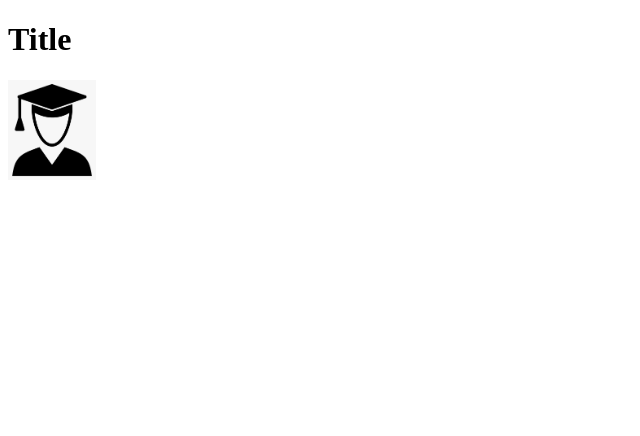
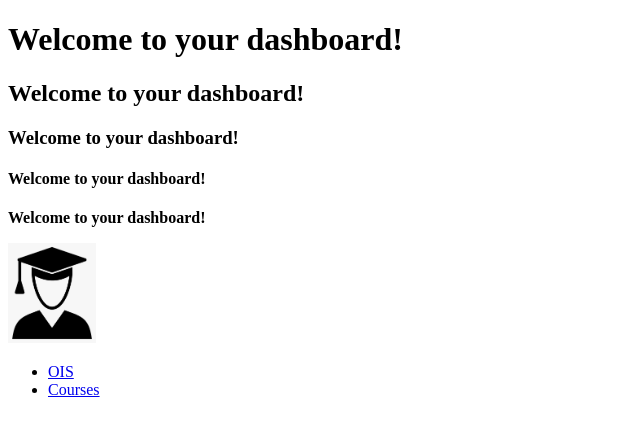
Before and after one commit to ktenman/wad23lab2, a plain HTML site: page index.html in a window 1280 px wide. Shown: the whole page, without its empty margins (0-640 px from the left). Drawn offline with Linux system fonts and the light colour scheme.

Commit message:
Add links

```diff
--- a/index.html
+++ b/index.html
@@ -8,8 +8,25 @@
     <title>Document</title>
     <link rel="shortcut icon" href="res/images/Favicon.ico" type="image/x-icon">
 </head>
+
 <body>
-<h1>Title</h1>
-<img src="res/images/me.png" alt="" height="100px">
+
+<h1>Welcome to your dashboard!</h1>
+<h2>Welcome to your dashboard!</h2>
+<h3>Welcome to your dashboard!</h3>
+<h4>Welcome to your dashboard!</h4>
+<strong>Welcome to your dashboard!</strong>
+
+<p></p>
+<img src="res/images/me.png" alt="Teacher" height="100">
+
 </body>
+<ul>
+    <li>
+        <a href="https://ois2.ut.ee/" target="_blank">OIS</a>
+    </li>
+    <li>
+        <a href="https://courses.cs.ut.ee/">Courses</a>
+    </li>
+</ul>
 </html>
```
